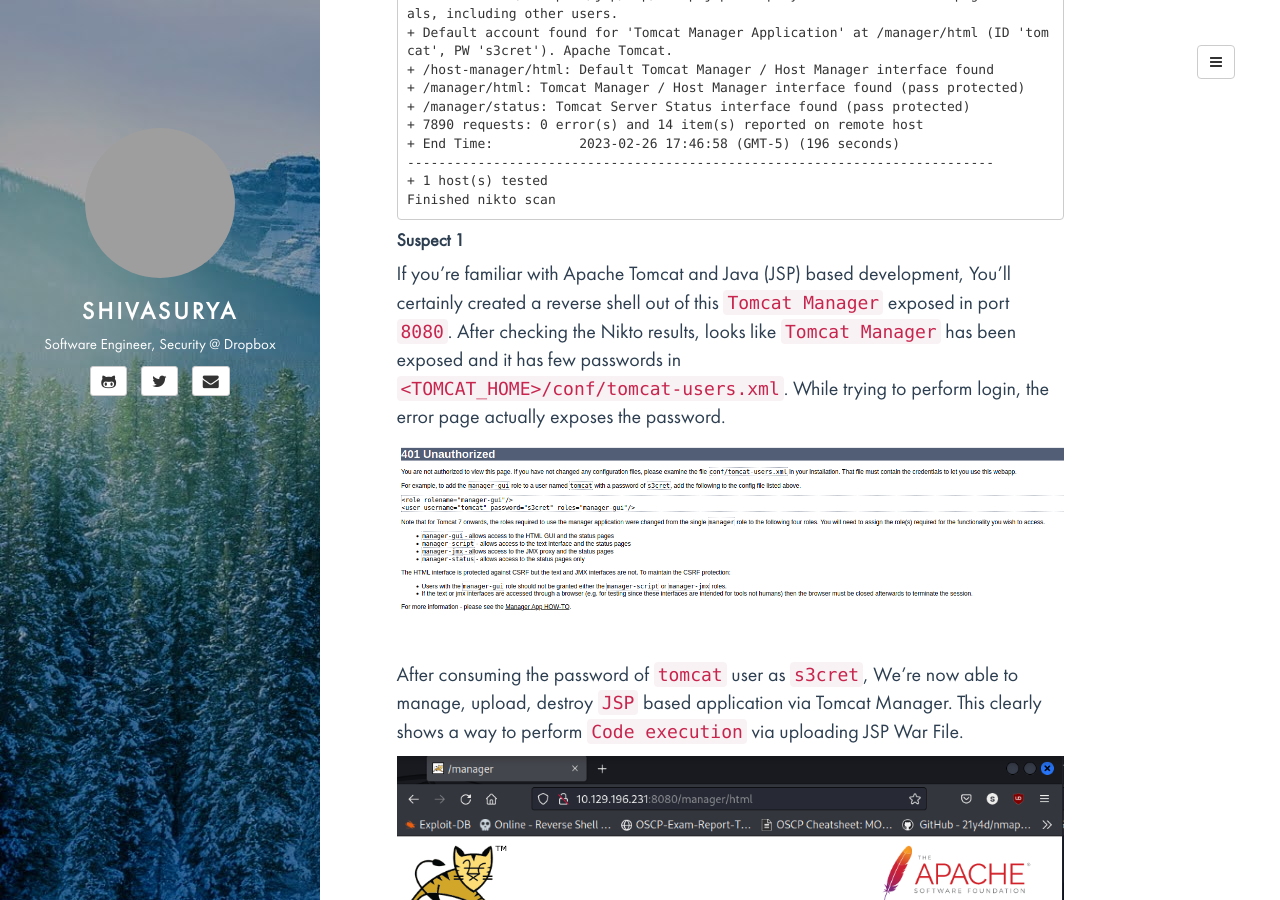
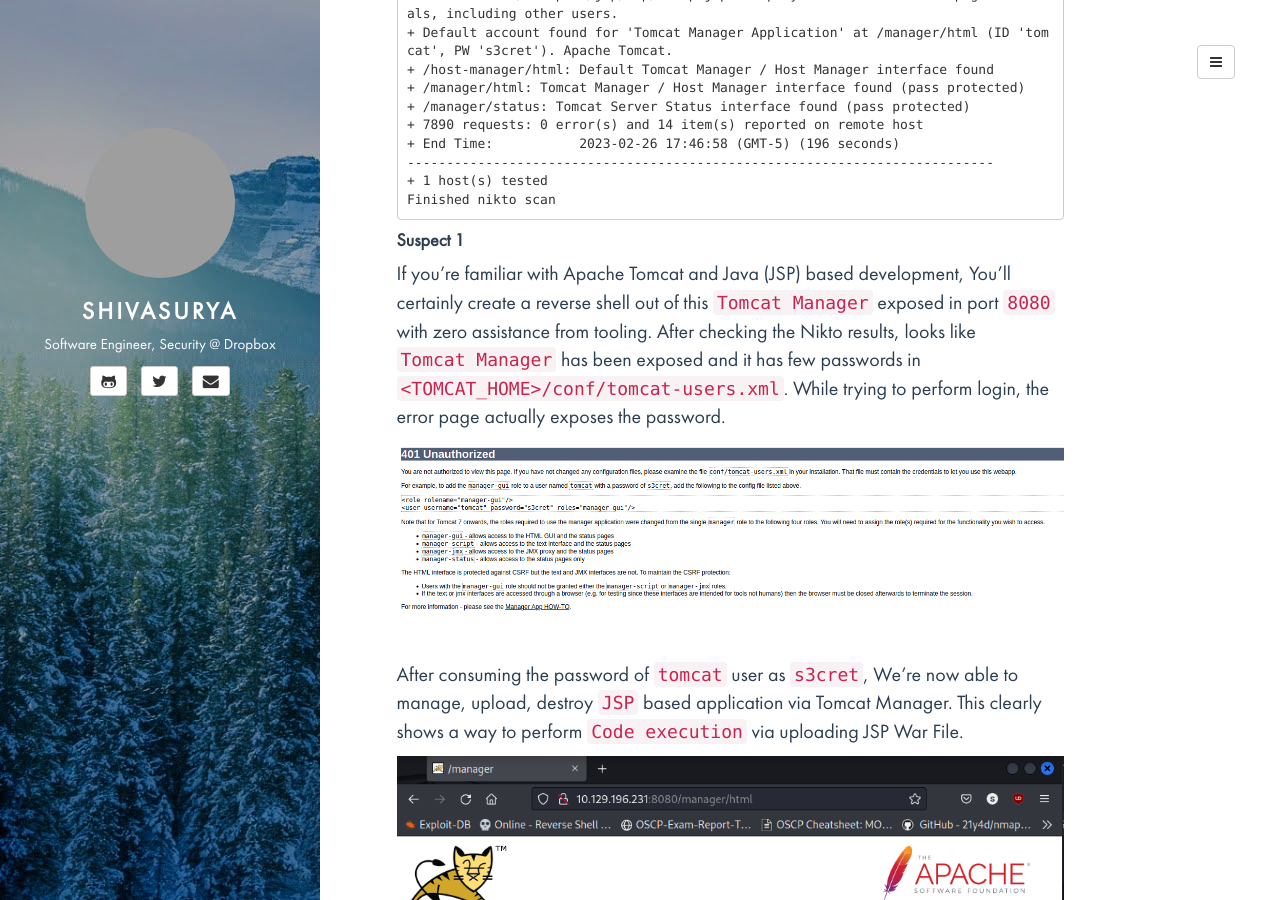
Before and after one commit to s5dev/s5dev.github.io, a Jekyll site: the page built from _posts/2023-02-24-hackthebox-jerry-writeup-oscp.md, in a window 1280 px wide and 900 px high, scrolled down 1904 px. Built offline with Jekyll 4.4.1, drawn with Linux system fonts in a browser that asks for light colours; grey boxes are pictures that could not be loaded.

Commit message:
fixed mistales

```diff
--- a/_posts/2023-02-24-hackthebox-jerry-writeup-oscp.md
+++ b/_posts/2023-02-24-hackthebox-jerry-writeup-oscp.md
@@ -78,7 +78,7 @@
 
 #### Suspect 1
 
-If you're familiar with Apache Tomcat and Java (JSP) based development, You'll certainly created a reverse shell out of this `Tomcat Manager` exposed in port `8080`. After checking the Nikto results, looks like `Tomcat Manager` has been exposed and it has few passwords in `<TOMCAT_HOME>/conf/tomcat-users.xml`. While trying to perform login, the error page actually exposes the password.
+If you're familiar with Apache Tomcat and Java (JSP) based development, You'll certainly create a reverse shell out of this `Tomcat Manager` exposed in port `8080` with zero assistance from tooling. After checking the Nikto results, looks like `Tomcat Manager` has been exposed and it has few passwords in `<TOMCAT_HOME>/conf/tomcat-users.xml`. While trying to perform login, the error page actually exposes the password.
 
 ![Hackthebox - Jerry VM - Tomcat Manager Password exposure](/assets/media/htb-jerry-enumeration-2.png)
 
```
